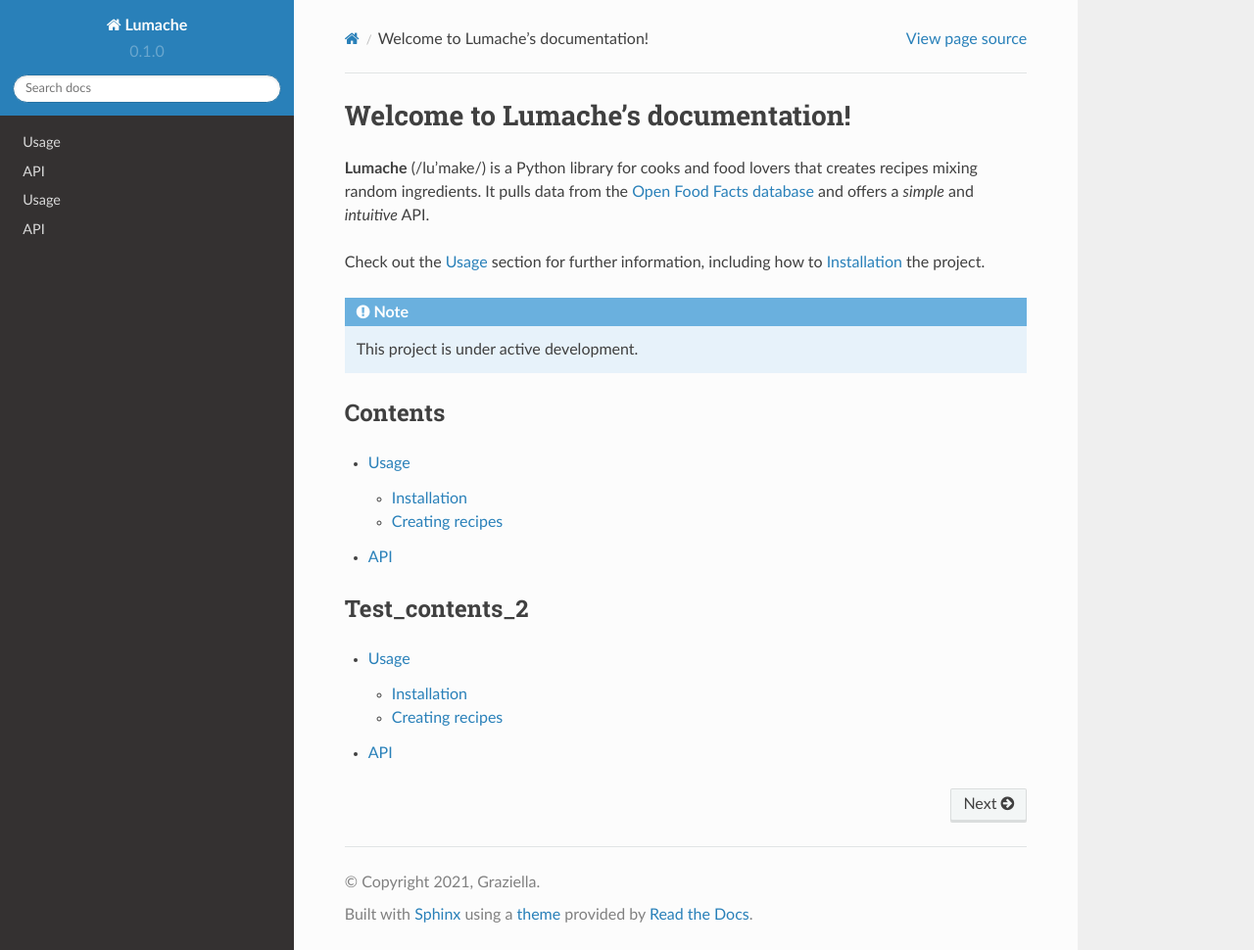
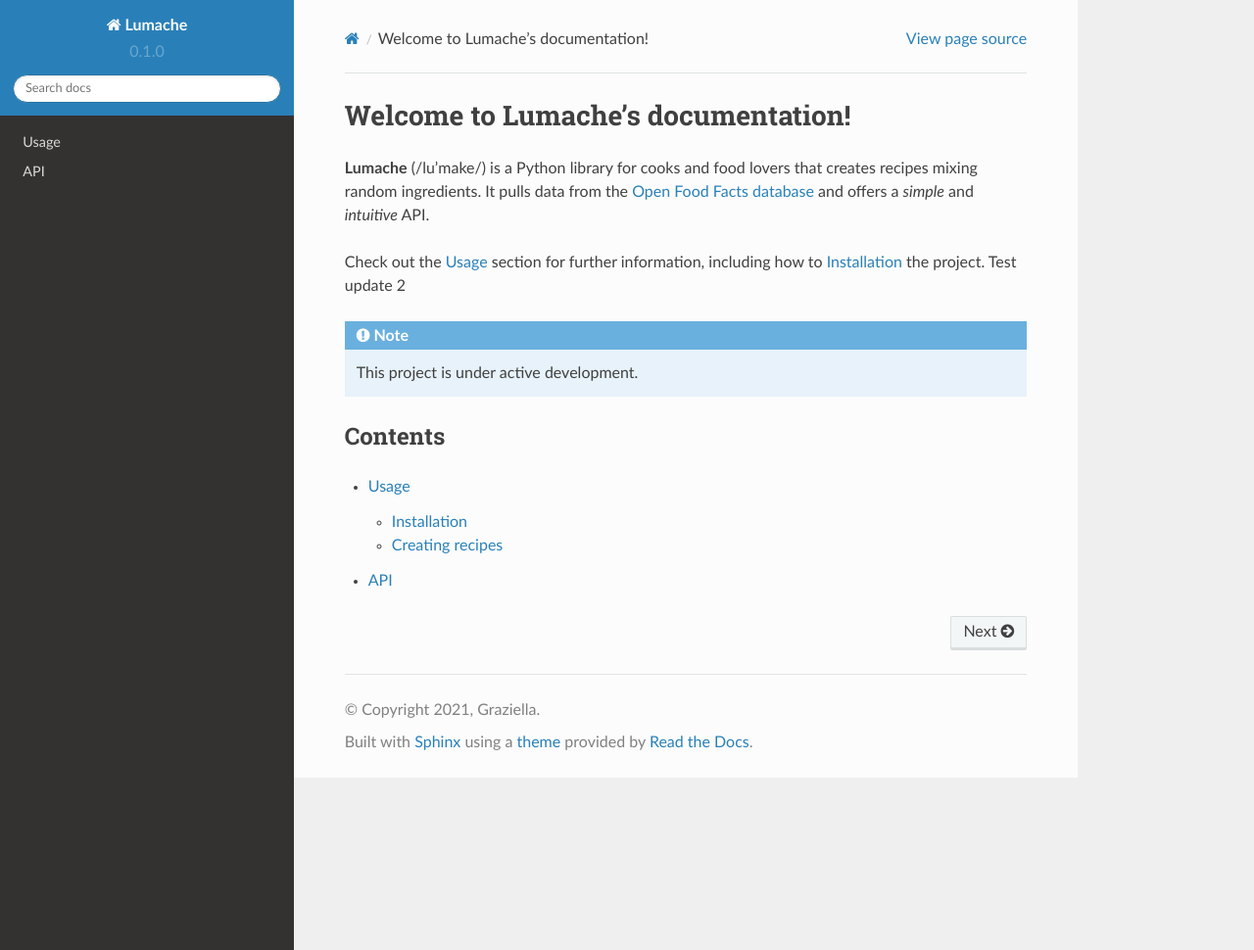
Before and after one commit to TF22559/test, a Sphinx documentation site: the page built from docs/source/index.rst, in a window 1280 px wide and 970 px high. Shown: the whole window at 98% size. Built offline with Sphinx 7.4.7 and the Read the Docs theme 2.0.0, drawn with Linux system fonts in a browser that asks for light colours.

Commit message:
Update index.rst

```diff
--- a/docs/source/index.rst
+++ b/docs/source/index.rst
@@ -7,7 +7,7 @@ It pulls data from the `Open Food Facts database <https://world.openfoodfacts.or
 and offers a *simple* and *intuitive* API.
 
 Check out the :doc:`usage` section for further information, including
-how to :ref:`installation` the project.
+how to :ref:`installation` the project. Test update 2
 
 .. note::
 
@@ -20,10 +20,3 @@ Contents
 
    usage
    api
-
-Test_contents_2
---------
-.. toctree::
-
-   usage
-   api
```
